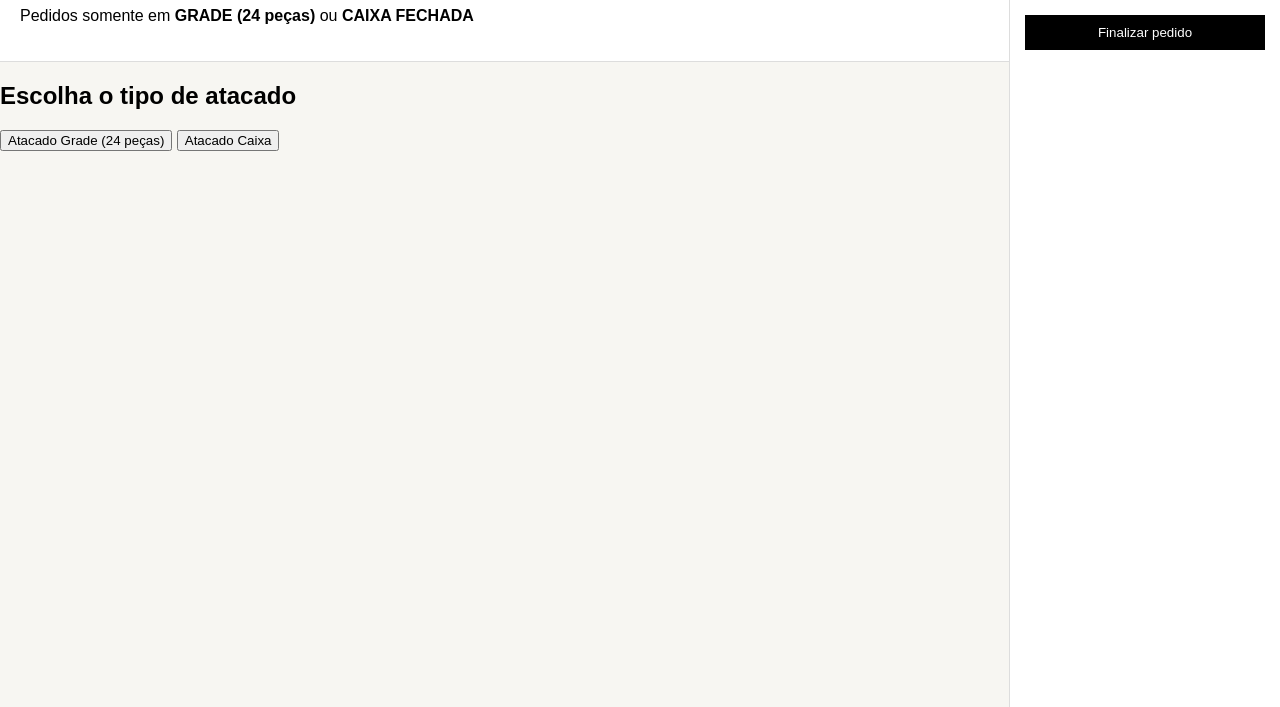
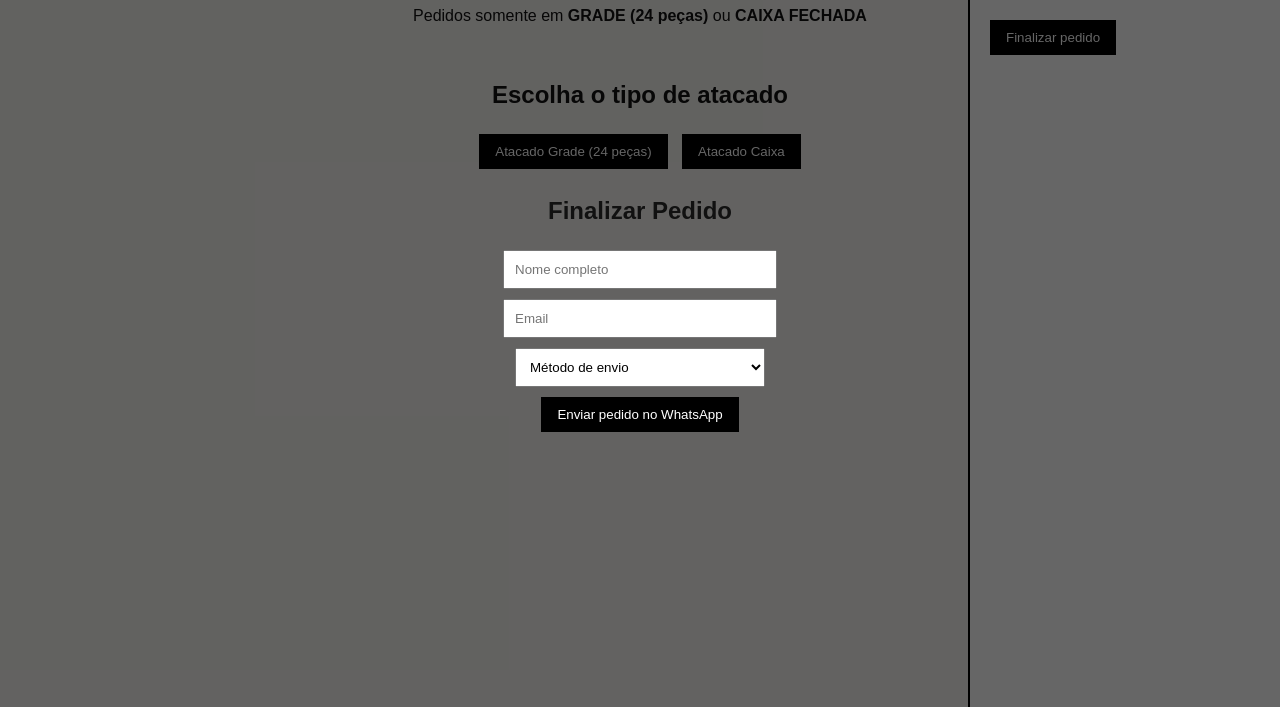
Before and after one commit to torino-cyber/torino2026, a plain HTML site: page index.html in a window 1280 px wide. Shown: the part 93-800 px from the top of the page. Drawn offline with Linux system fonts and the light colour scheme.

Commit message:
Refactor CSS styles for layout and design updates

```diff
--- a/style.css
+++ b/style.css
@@ -1,82 +1,69 @@
 body {
   margin: 0;
   font-family: Arial, sans-serif;
-  background: #f7f6f2;
+  background: #f7f5f2;
+  color: #111;
 }
 
 header {
   padding: 20px;
-  background: #fff;
-  border-bottom: 1px solid #ddd;
+  text-align: center;
+}
+
+.tipo-atacado {
+  text-align: center;
+  margin-bottom: 20px;
+}
+
+button {
+  background: #000;
+  color: #fff;
+  border: none;
+  padding: 10px 16px;
+  margin: 5px;
+  cursor: pointer;
 }
 
 main {
+  display: grid;
+  grid-template-columns: repeat(auto-fill, minmax(220px, 1fr));
+  gap: 15px;
   padding: 20px;
-  margin-right: 260px;
-}
-
-.produtos {
-  display: flex;
-  gap: 20px;
 }
 
 .produto {
   background: #fff;
   padding: 15px;
-  width: 220px;
-  border-radius: 6px;
-  box-shadow: 0 2px 6px rgba(0,0,0,.1);
-}
-
-.produto button,
-#carrinho button,
-.overlay button {
-  background: #000;
-  color: #fff;
-  border: none;
-  padding: 10px;
-  width: 100%;
-  cursor: pointer;
+  border: 1px solid #ddd;
 }
 
 #carrinho {
   position: fixed;
+  right: 0;
   top: 0;
-  right: 0;
-  width: 240px;
-  height: 100vh;
+  width: 280px;
+  height: 100%;
   background: #fff;
+  border-left: 2px solid #000;
   padding: 15px;
-  border-left: 1px solid #ddd;
 }
 
-.overlay {
+#checkout {
   position: fixed;
   inset: 0;
   background: rgba(0,0,0,.6);
   display: flex;
+  flex-direction: column;
   align-items: center;
   justify-content: center;
-  z-index: 999;
 }
 
-.overlay .box {
-  background: #fff;
-  padding: 25px;
-  width: 320px;
-  text-align: center;
-}
-
-.overlay input,
-.overlay select {
-  width: 100%;
-  padding: 8px;
-  margin-bottom: 10px;
+#checkout input, #checkout select {
+  margin: 5px;
+  padding: 10px;
+  width: 250px;
 }
 
 .hidden {
   display: none;
 }
-
-.modo-grade .bloco-caixa { display: none; }
-.modo-caixa .bloco-grade { display: none; }
```
